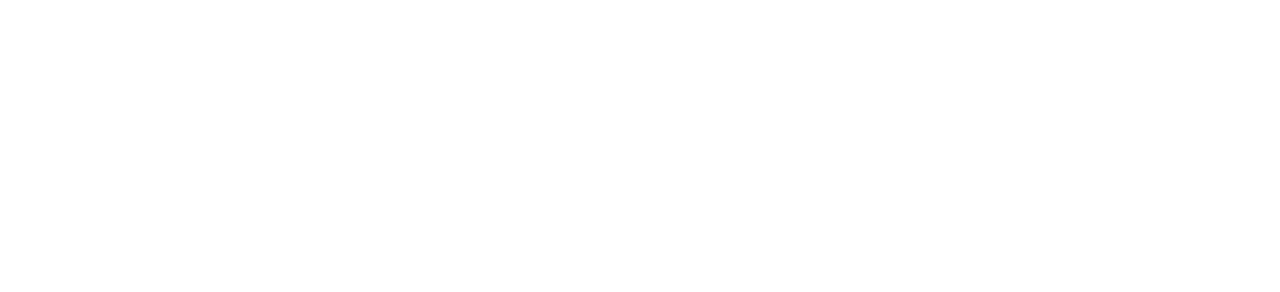
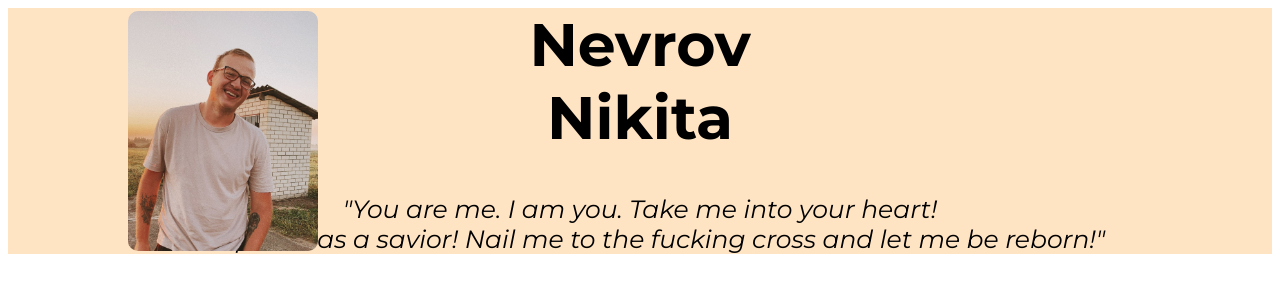
Before and after one commit to ann1kur/rsschool-cv2, a plain HTML site: page index.html in a window 1280 px wide. Drawn offline with Linux system fonts and the light colour scheme.

Commit message:
docs: add CSS file

```diff
--- /dev/null
+++ b/css/style.css
@@ -0,0 +1,32 @@
+body{
+font-family: Montserrat,sans-serif;
+font-size: 30px;
+}
+.name{
+    font-weight: bold;
+    margin-top:0;
+}
+.header{
+
+    background-color: bisque;
+}
+.container{
+    max-width: 1280;
+}
+.faceImg{
+    position: absolute;
+    top: 11px;
+    left: 10% ;
+    border-radius: 10px;
+    height: 240px;
+    weight: 240px;
+}
+.myName{
+    text-align: center;
+    vertical-align: middle;
+}
+
+.quote{
+    font-size: 25px;
+    font-style: italic;
+}
--- a/index.html
+++ b/index.html
@@ -4,14 +4,23 @@
     <meta charset="UTF-8">
     <meta http-equiv="X-UA-Compatible" content="IE=edge">
     <meta name="viewport" content="width=device-width, initial-scale=1.0">
-    <title>Document</title>
+    <link rel="preconnect" href="https://fonts.googleapis.com">
+    <link rel="preconnect" href="https://fonts.gstatic.com" crossorigin>
+    <link href="https://fonts.googleapis.com/css2?family=Montserrat:ital,wght@0,300;0,700;1,400&display=swap" rel="stylesheet">
+    <link rel="stylesheet" href="/css/style.css">
+    <title>My CV</title>
 </head>
-<body>
-    <style>
-      .bold-text{
-        font:bold 24px VerdanA, sans-serif ;
-    }
-    </style>
-    <p class="bold-text"></p>
-</body>
+  <body>
+    <div class="container">
+    <header class="header">
+
+        <div class="myName">
+            <div class="myFace">
+                <img src="/img/myFace.jpg" alt="MyFace" class="faceImg">
+            </div>
+            <h1 class="name">Nevrov<br>Nikita</h1>
+            <p class="quote">"You are me. I am you. Take me into your heart! <br> Accept me as a savior! Nail me to the fucking cross and let me be reborn!"</p>
+        </div>
+    </header>
+  </body>
 </html>
```
Also changed, not shown: img/myFace.jpg (added).
